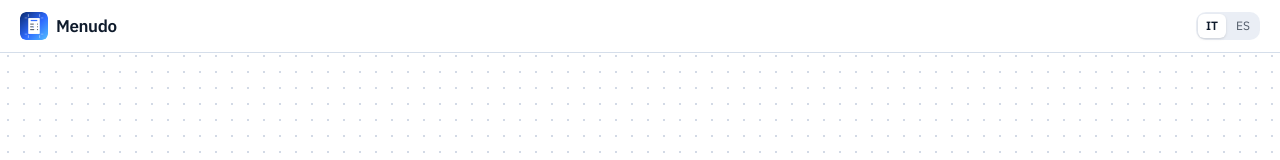
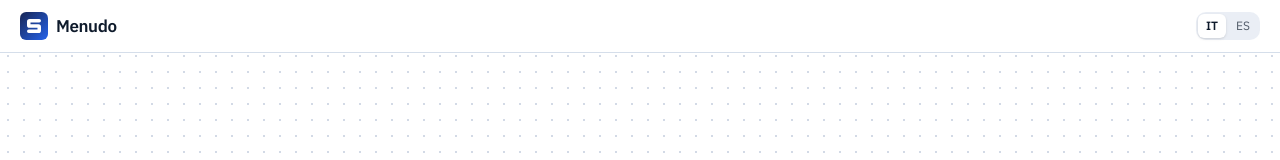
Before and after one commit to Gogiu23/Menudo, a Next.js app: page / in a window 1280 px wide. Shown: the top 160 px of the page. Built offline with nearby package versions, Linux system fonts and the light colour scheme; a web font is replaced by a local one.

Commit message:
Icono de Squema (de turnos-hosteleria) en el logo de las cabeceras, el título de la página principal y las páginas legales

```diff
--- a/src/app/Editor.tsx
+++ b/src/app/Editor.tsx
@@ -1556,7 +1556,7 @@ function Brand() {
   return (
     <p className="flex shrink-0 items-center gap-2 text-[17px] leading-none font-semibold tracking-tight">
       {/* eslint-disable-next-line @next/next/no-img-element */}
-      <img src="/icon-192.png" alt="" className="size-7 rounded-md" />
+      <img src="/squema.svg" alt="Squema" className="size-7" />
       Menudo
     </p>
   );
@@ -2417,7 +2417,7 @@ export default function Editor() {
               <div className="space-y-4 rounded-2xl bg-surface p-5 md:p-6 shadow-[0_2px_6px_rgb(14_26_43/0.1),0_22px_48px_-12px_rgb(14_26_43/0.38)] ring-1 ring-laguna/50">
                 <div className="flex items-center gap-4">
                   {/* eslint-disable-next-line @next/next/no-img-element */}
-                  <img src="/icon-192.png" alt="" className="size-14 shrink-0 rounded-2xl shadow-md" />
+                  <img src="/squema.svg" alt="Squema" className="size-14 shrink-0 rounded-[22%] shadow-md" />
                   <div>
                     <h1 className="font-display text-[32px] leading-tight font-bold">{t.archive}</h1>
                     <p className="mt-1 max-w-prose text-ink/80">{t.archiveIntro}</p>
--- a/src/app/Legal.tsx
+++ b/src/app/Legal.tsx
@@ -179,7 +179,7 @@ export default function Legal({ doc }: { doc: "privacy" | "terms" }) {
       <article className="mx-auto max-w-2xl rounded-xl bg-surface p-6 shadow-sm ring-1 ring-laguna/60 md:p-10">
         <Link href="/" className="inline-flex items-center gap-2 text-sm font-semibold text-mare hover:underline">
           {/* eslint-disable-next-line @next/next/no-img-element */}
-          <img src="/icon-192.png" alt="" className="size-6 rounded-md" />
+          <img src="/squema.svg" alt="" className="size-6" />
           {BACK[lang]}
         </Link>
         <h1 className="mt-6 text-[28px] leading-tight font-semibold tracking-tight">{d.title}</h1>
--- a/src/app/canvas/ui.tsx
+++ b/src/app/canvas/ui.tsx
@@ -84,7 +84,7 @@ export function Brand() {
   return (
     <p className="flex shrink-0 items-center gap-2 text-[17px] leading-none font-semibold tracking-tight">
       {/* eslint-disable-next-line @next/next/no-img-element */}
-      <img src="/icon-192.png" alt="" className="size-7 rounded-md" />
+      <img src="/squema.svg" alt="Squema" className="size-7" />
       Menudo
     </p>
   );
```
Also changed, not shown: public/squema.svg (added).
